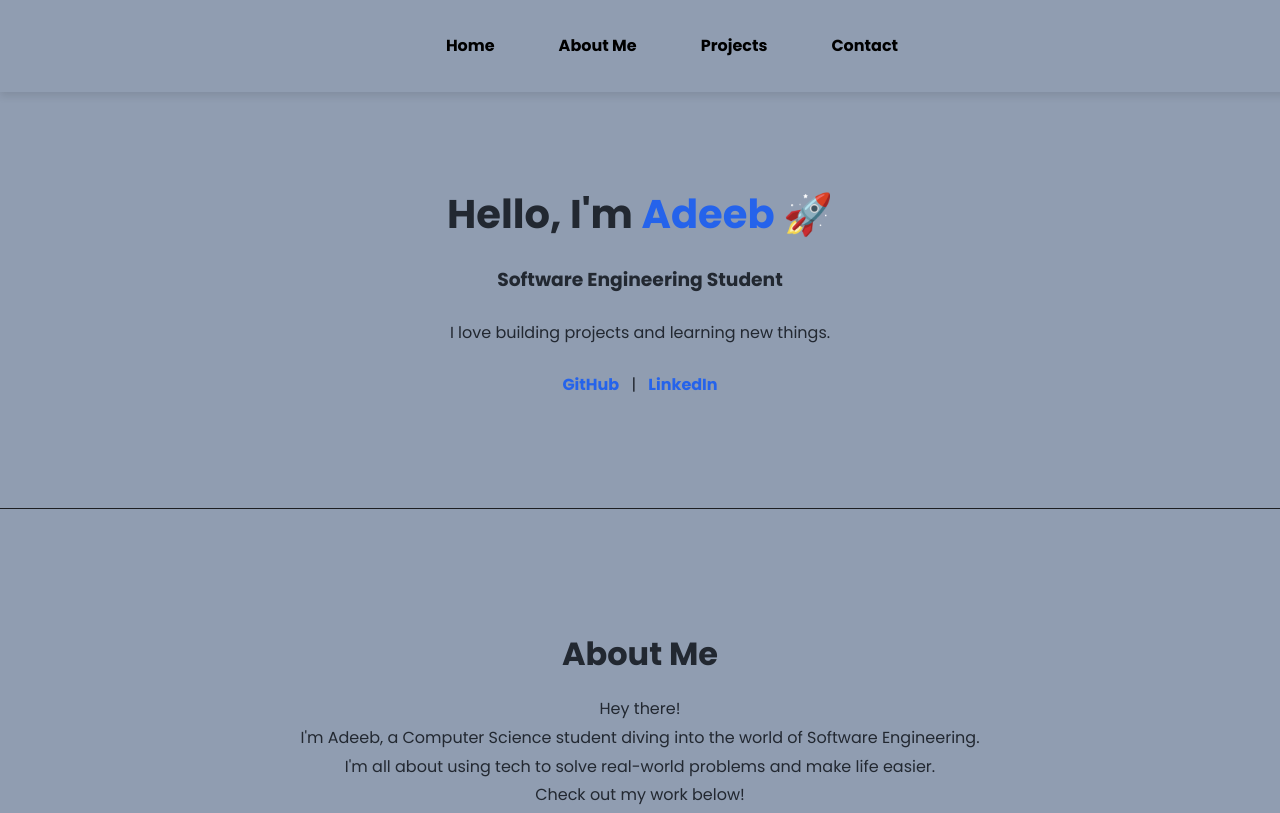
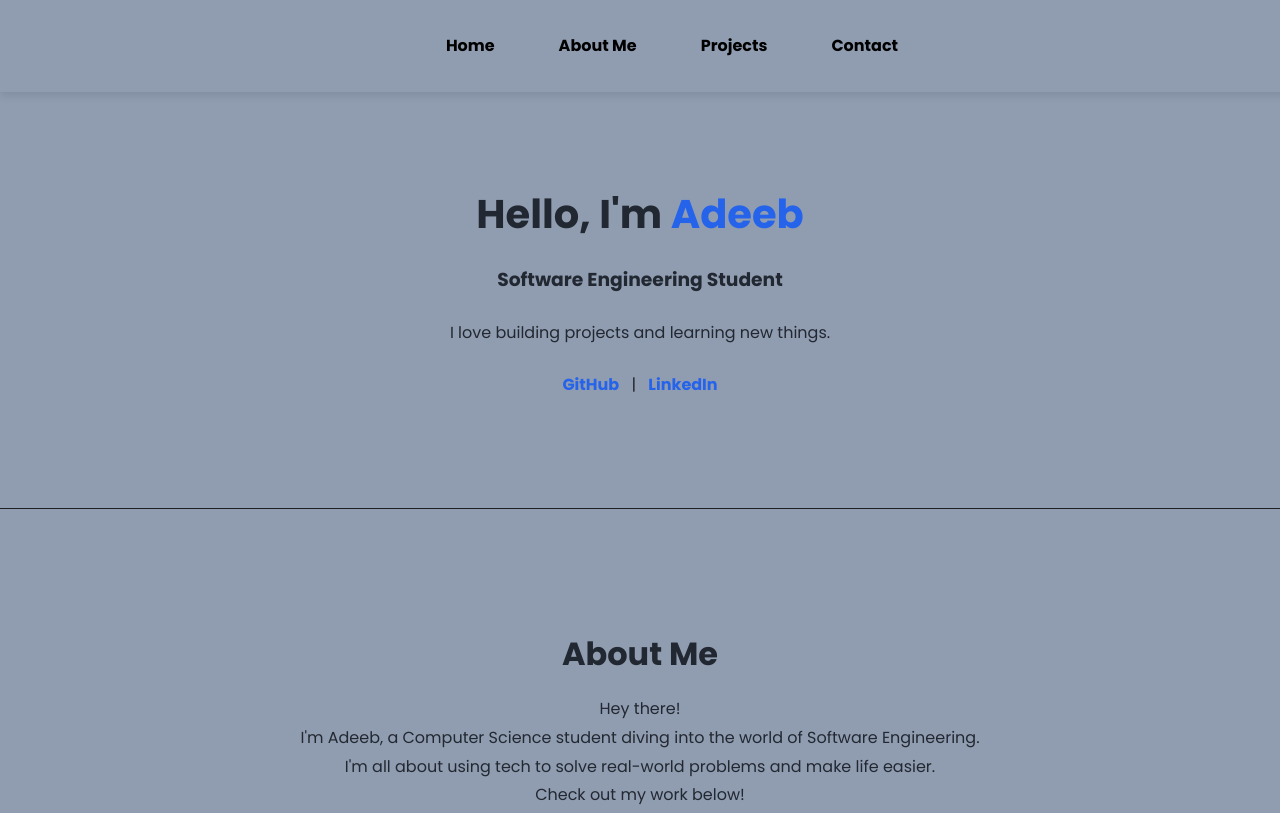
Before and after one commit to adeebiqbal04/personal-website, a plain HTML site: page index.html in a window 1280 px wide. Shown: the top 813 px of the page. Drawn offline with Linux system fonts and the light colour scheme.

```diff
--- a/index.html
+++ b/index.html
@@ -25,7 +25,7 @@
         <div class="hero-content">
             <!-- <img src="images/chill guy.webp" alt="Profile Picture" class="hero-image"> -->
             <div class="hero-text">
-                <h1>Hello, I'm <span>Adeeb 🚀</span></h1>
+                <h1>Hello, I'm <span>Adeeb </span></h1>
                 <h3>Software Engineering Student</h3>
                 <p>
                     I love building projects and learning new things.
```
